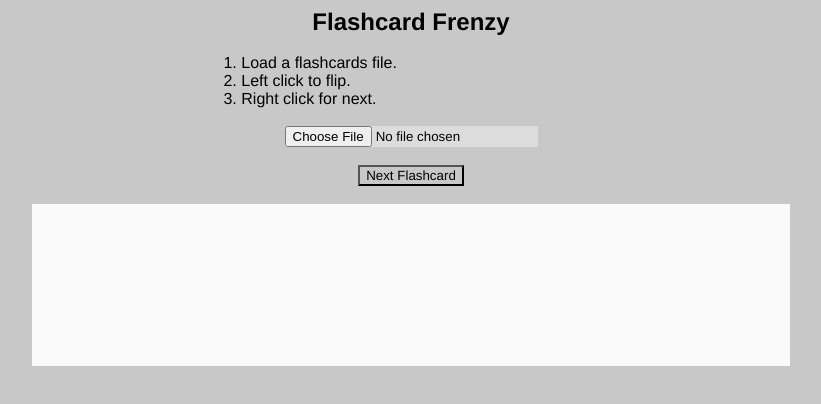
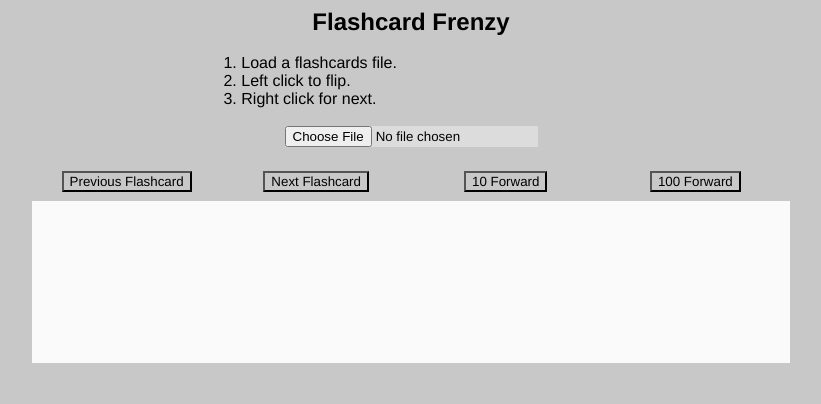
Before and after one commit to Arongil/Flashcards, a plain HTML site: page index.html in a window 1280 px wide. Shown: the whole page, without its empty margins (229-1050 px from the left). Drawn offline with Linux system fonts and the light colour scheme.

Commit message:
Changed flashcard to a numbering system so that users can move to previous flashcards more easily. Added corresponding buttons for moving back or forward by multiple flashcards.

```diff
--- a/FlashcardSet.js
+++ b/FlashcardSet.js
@@ -11,12 +11,24 @@ class FlashcardSet {
                 split[1].trim()
             ));
         }
-        this.currentFlashcard;
+        this.currentFlashcard = 0;
     }
 
-    randomizeFlashcard() {
-        this.currentFlashcard = this.flashcards[Math.floor( Math.random() * this.flashcards.length )];
-        this.currentFlashcard.init();
+    nextFlashcard(number = 1) {
+        for (var i = 0; i < number; i++) {
+            this.currentFlashcard = (this.currentFlashcard + 1) % this.flashcards.length;
+            this.flashcards[this.currentFlashcard].init();
+        }
+    }
+
+    previousFlashcard(number = 1) {
+        for (var i = 0; i < number; i++) {
+            this.currentFlashcard = this.currentFlashcard - 1;
+            if (this.currentFlashcard < 0) {
+                this.currentFlashcard = this.flashcards.length - 1;
+            }
+            this.flashcards[this.currentFlashcard].init();
+        }
     }
 
 }
--- a/index.html
+++ b/index.html
@@ -14,8 +14,13 @@
         </ol>
     </div><br>
     <input type="file" id="file" class="center" accept="text/plain" onchange="readFile(event.target.files[0]);"></input><br>
-    <button id="next" class="center" onclick="flashcards.randomizeFlashcard();">Next Flashcard</button><br>
-    <div id="flashcard" class="center" oncontextmenu="flashcards.randomizeFlashcard(); return false;">
+    <ul id="navigation" class="center">
+        <li><button id="next" class="center" onclick="flashcards.previousFlashcard(1);">Previous Flashcard</button></li>
+        <li><button id="next" class="center" onclick="flashcards.nextFlashcard(1);">Next Flashcard</button></li>
+        <li><button id="next" class="center" onclick="flashcards.nextFlashcard(10);">10 Forward</button></li>
+        <li><button id="next" class="center" onclick="flashcards.nextFlashcard(100);">100 Forward</button></li>
+    </ul><br><br>
+    <div id="flashcard" class="center" oncontextmenu="flashcards.nextFlashcard(1); return false;">
         <p id="front-content" style="font-size: 2.2em"></p>
         <p id="back-content" style="font-size: 1.6em"></p>
     </div>
--- a/main.js
+++ b/main.js
@@ -5,7 +5,7 @@ function readFile(file) {
     reader.onload = function() {
         text = reader.result;
         flashcards = new FlashcardSet(text);
-        flashcards.randomizeFlashcard();
+        flashcards.nextFlashcard(1);
     }
     reader.readAsText(file);
 }
@@ -14,5 +14,5 @@ document.getElementById("flashcard").onclick = function(e) {
     if (flashcards === undefined) {
         return;
     }
-    flashcards.currentFlashcard.flip();
+    flashcards.flashcards[flashcards.currentFlashcard].flip();
 }
--- a/server.js
+++ b/server.js
@@ -1,7 +1,7 @@
 var express = require("express");
 var app = express();
 
-app.use(express.static("C:\\Users\\Laker\\Desktop\\Flashcards"));
+app.use(express.static("C:\\Users\\Laker\\Desktop\\Laker\\Programs\\Flashcards"));
 
 app.listen("2000");
 console.log("Working on 2000");
--- a/style.css
+++ b/style.css
@@ -26,6 +26,18 @@
     background-color: rgb(220, 220, 220);
 }
 
+#navigation {
+    padding: 0%;
+    width: 60%;
+}
+#navigation li {
+    float: left;
+    list-style: none;
+    text-align: center;
+    margin: 0.8%;
+    width: 23.4%;
+}
+
 #flashcard {
     margin-left: 20%;
     margin-right: 20%;
```
